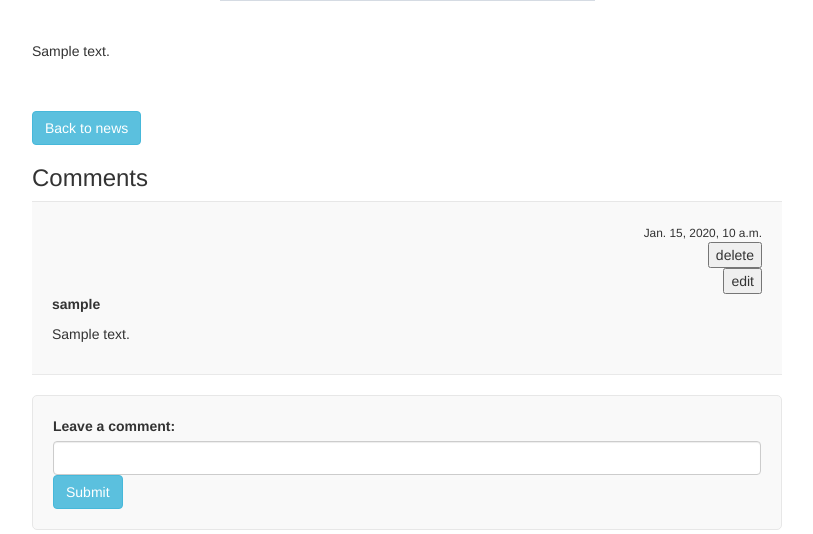
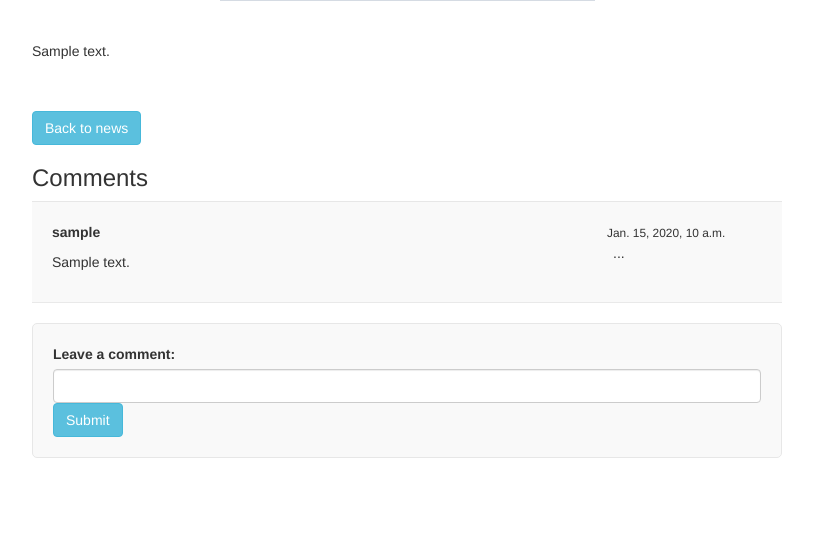
Before and after one commit to mparkcode/django-retroplay, a Django app: page /news/1 in a window 1280 px wide. Shown: the part 561-1095 px from the top of the page, without its empty margins (38-851 px from the left). Run offline with Django 3.2, Linux system fonts and the light colour scheme; a user stored in the database is signed in; tables that the repository leaves empty hold one stand-in row (values such as "Sample post"); grey boxes marked "Sample" are stand-in pictures; some libraries are stand-ins or nearby versions; some web fonts are replaced.

Commit message:
Styled comment options buttons into dropdown & defensive design

```diff
--- a/news/templates/news/view_article.html
+++ b/news/templates/news/view_article.html
@@ -26,22 +26,62 @@
                     <h3 class="comment-heading-underline">Comments</h3>
                     {% for comment in comments %}
                         <div class="comment-background {% cycle 'cb-grey' 'cb-white' %}">
-                            <div class="text-right">
-                                <small class="text-right">{{comment.date}}</small>
+                            <div class="row hidden-xs">
+                                <div class="col-sm-9">
+                                    <strong><p>{{comment.author}}</p></strong>
+                                    <p>{{comment.content}}</p>
+                                </div>
+                                <div class="col-sm-3">
+                                    <small>{{comment.date}}</small>
                                     {% if comment.author == user %}
+                                        <div class="dropdown">
+                                            <button class="comment-options dropdown-toggle" data-toggle="dropdown">
+                                                 ...
+                                            </button>
+                                            <div class="dropdown-menu comment-menu">
+                                                <form>
+                                                    <input type="hidden" name="comment_id" value="{{comment.id}}"/>
+                                                    <input class="comment-option" type="submit" value="edit"/>
+                                                </form>
                                                 <form action="" method="POST">
                                                     {%csrf_token%}
                                                     <input type="hidden" name="comment_id" value="{{comment.id}}"/>
-                                        <input type="submit" value="delete"/>
+                                                    <input class="comment-option" type="submit" value="delete"/>
                                                 </form>
+                                            </div>
+                                        </div>
+                                    {% endif %}
+                                </div>
+                            </div>
+                            <div class="row visible-xs">
+                                <div class="col-xs-12">
+                                    <small>{{comment.date}}</small>
+                                </div>
+                                <div class="col-xs-12">
+                                    <strong><p>{{comment.author}}</p></strong>
+                                    <p>{{comment.content}}</p>
+                                </div>
+                                <div class="col-xs-12">
+                                    {% if comment.author == user %}
+                                        <div class="dropdown">
+                                            <button class="comment-options dropdown-toggle" data-toggle="dropdown">
+                                                 ...
+                                            </button>
+                                            <div class="dropdown-menu comment-menu">
                                                 <form>
                                                     <input type="hidden" name="comment_id" value="{{comment.id}}"/>
-                                        <input type="submit" value="edit"/>
+                                                    <input class="comment-option" type="submit" value="edit"/>
                                                 </form>
+                                                <form action="" method="POST">
+                                                    {%csrf_token%}
+                                                    <input type="hidden" name="comment_id" value="{{comment.id}}"/>
+                                                    <input class="comment-option" type="submit" value="delete"/>
+                                                </form>
+                                            </div>
+                                        </div>
                                     {% endif %}
                                 </div>
-                            <strong><p>{{comment.author}}</p></strong>
-                            <p>{{comment.content}}</p>
+                            </div>
                         </div>
                     {% endfor %}
                 {% else %}
--- a/news/views.py
+++ b/news/views.py
@@ -23,8 +23,9 @@ def view_article(request, pk):
             comment_id = request.POST['comment_id']
             if comment_id:
                 comment=Comment.objects.filter(id=comment_id).first()
-                comment.content = form.cleaned_data.get('content')
-                comment.save()
+                if comment.author == request.user:
+                    comment.content = form.cleaned_data.get('content')
+                    comment.save()
                 article = Article.objects.get(pk=pk)
                 return redirect('view_article', article.id)
             comment=form.save(commit=False)
@@ -34,8 +35,9 @@ def view_article(request, pk):
             comment.save()
             return redirect('view_article', article.id)
         comment_id=request.POST['comment_id']
-        comment=Comment.objects.filter(id=comment_id)
-        comment.delete()
+        comment=Comment.objects.filter(id=comment_id).first()
+        if comment.author == request.user:
+            comment.delete()
         article = Article.objects.get(pk=pk)
         return redirect('view_article', article.id)
     search_query = request.GET.get("query")
--- a/static/css/custom.css
+++ b/static/css/custom.css
@@ -646,6 +646,28 @@ body{
     background: white;
 }
 
+.comment-options {
+  background: none;
+  border: none;
+  outline: none;
+  cursor: pointer;
+}
+
+.comment-options:focus {
+  outline: 0;
+}
+
+.comment-menu{
+    margin: 0!important;
+    min-width: 1px !important;
+}
+
+.comment-option{
+    background: none;
+    border:none;
+    margin: 2px 5px;
+}
+
 
 /*---------------------------------------------------------------------end css for news area*/
 
```
Lines whose indentation alone changed are shown as unchanged.
